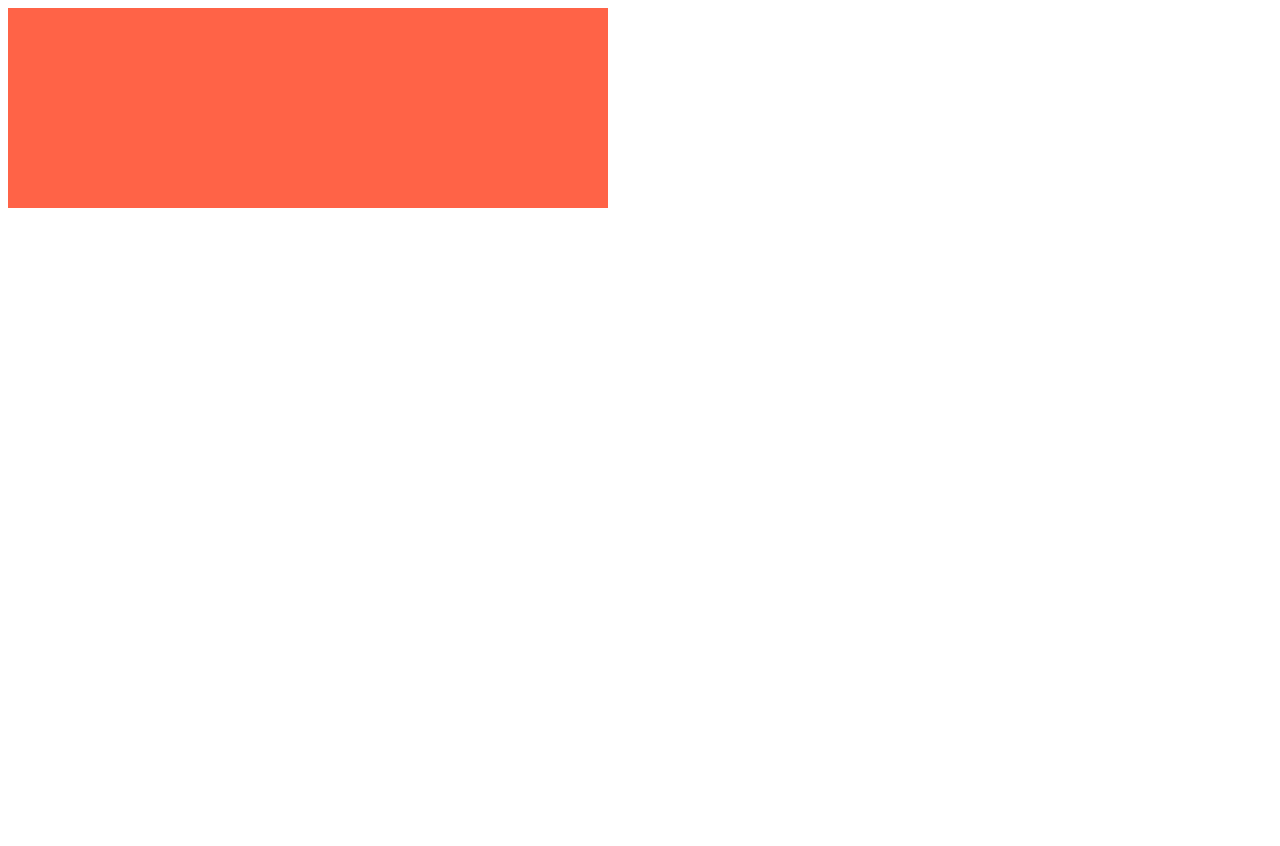
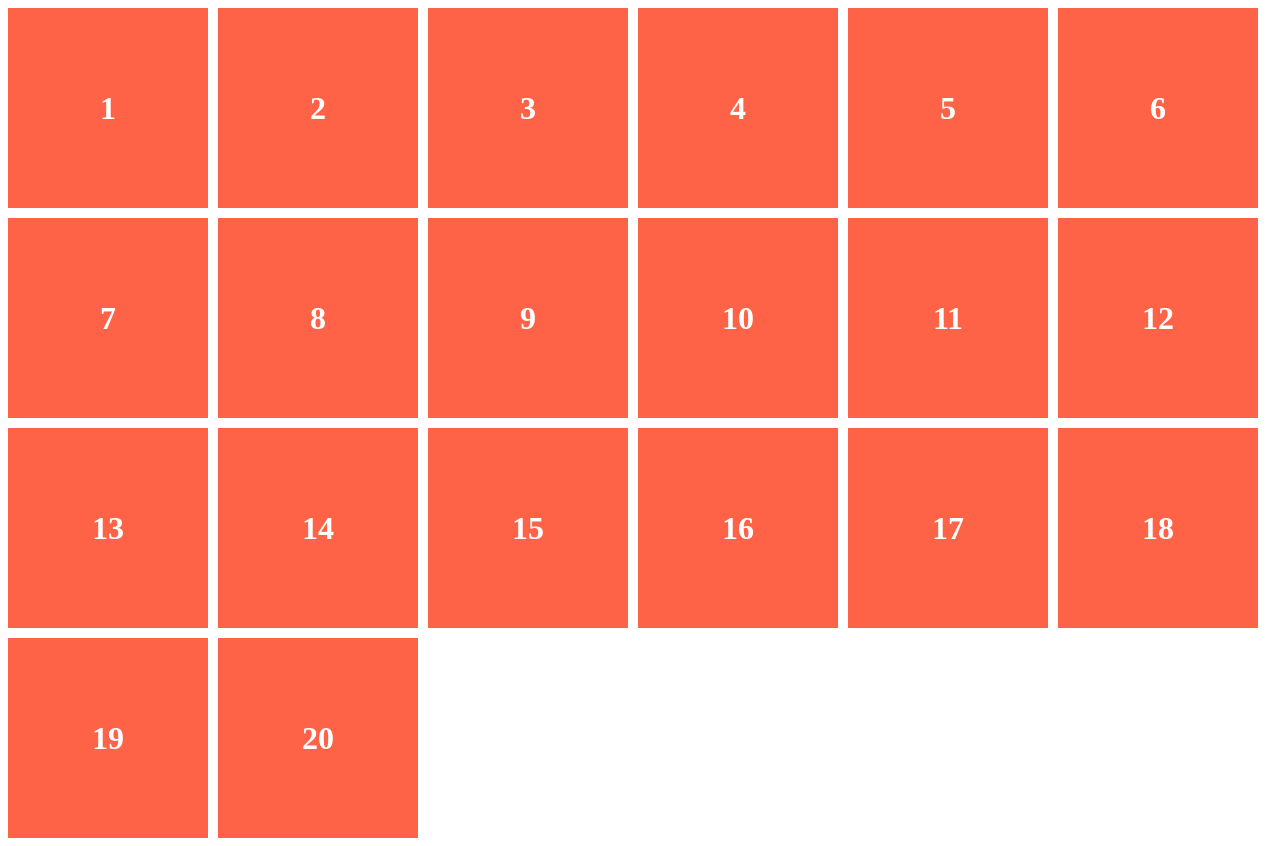
Before and after one commit to josh3021/css-layout-masterclass-challenge, a website built with Vite: page index.html in a window 1280 px wide. Before the commit the page ends 800 px from the top, so only its background shows below. Built offline with nearby package versions, Linux system fonts and the light colour scheme.

Commit message:
#2.7 Flow Flow

```diff
--- a/index.html
+++ b/index.html
@@ -7,8 +7,25 @@
     <title>CSS Layout Masterclass</title>
   </head>
   <body>
-    <div class="box"></div>
-    <div class="box"></div>
-    <div class="box"></div>
+    <div class="box">1</div>
+    <div class="box">2</div>
+    <div class="box">3</div>
+    <div class="box">4</div>
+    <div class="box">5</div>
+    <div class="box">6</div>
+    <div class="box">7</div>
+    <div class="box">8</div>
+    <div class="box">9</div>
+    <div class="box">10</div>
+    <div class="box">11</div>
+    <div class="box">12</div>
+    <div class="box">13</div>
+    <div class="box">14</div>
+    <div class="box">15</div>
+    <div class="box">16</div>
+    <div class="box">17</div>
+    <div class="box">18</div>
+    <div class="box">19</div>
+    <div class="box">20</div>
   </body>
 </html>
--- a/src/style.css
+++ b/src/style.css
@@ -1,10 +1,17 @@
 body {
   display: flex;
+  flex-flow: row wrap;
+  gap: 10px;
 }
 
 .box {
   width: 200px;
   height: 200px;
   background-color: tomato;
-  display: inline-block;
+  display: flex;
+  justify-content: center;
+  align-items: center;
+  font-size: 2rem;
+  color: #fff;
+  font-weight: 700;
 }
```
